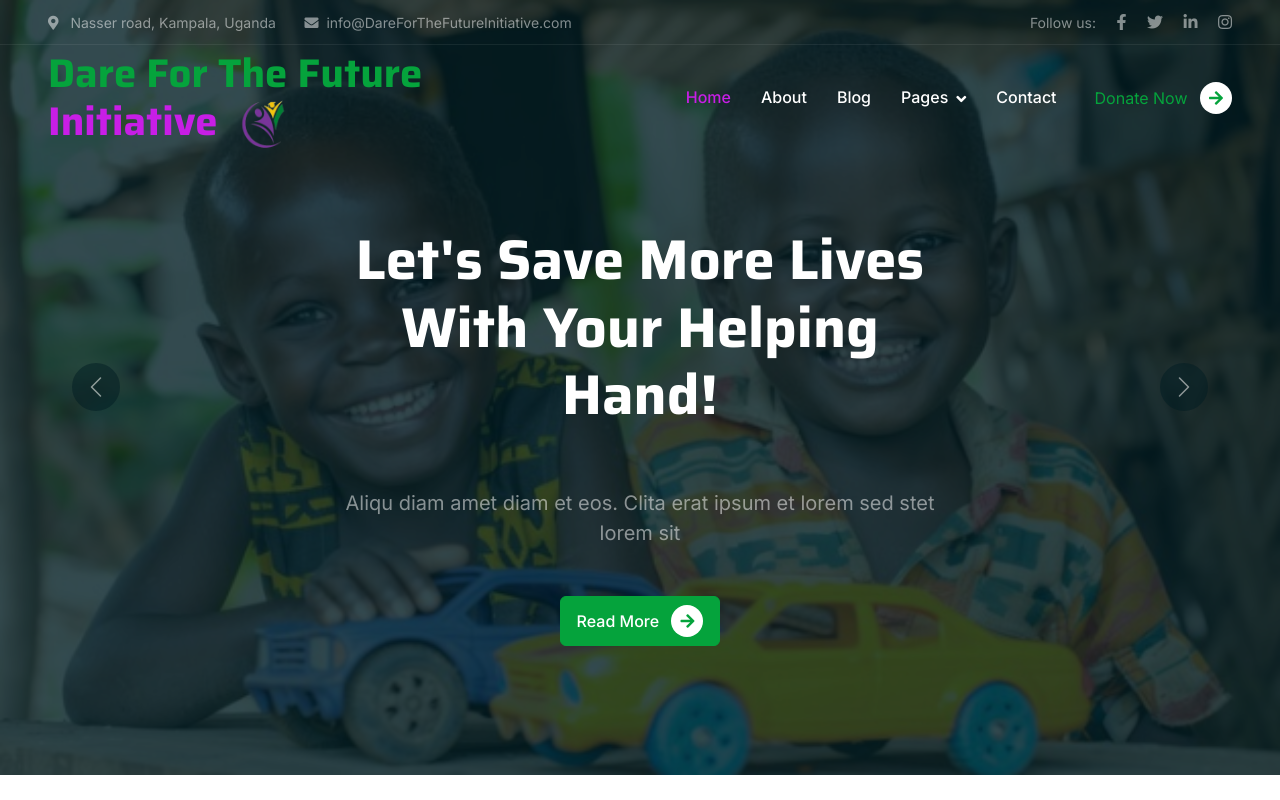
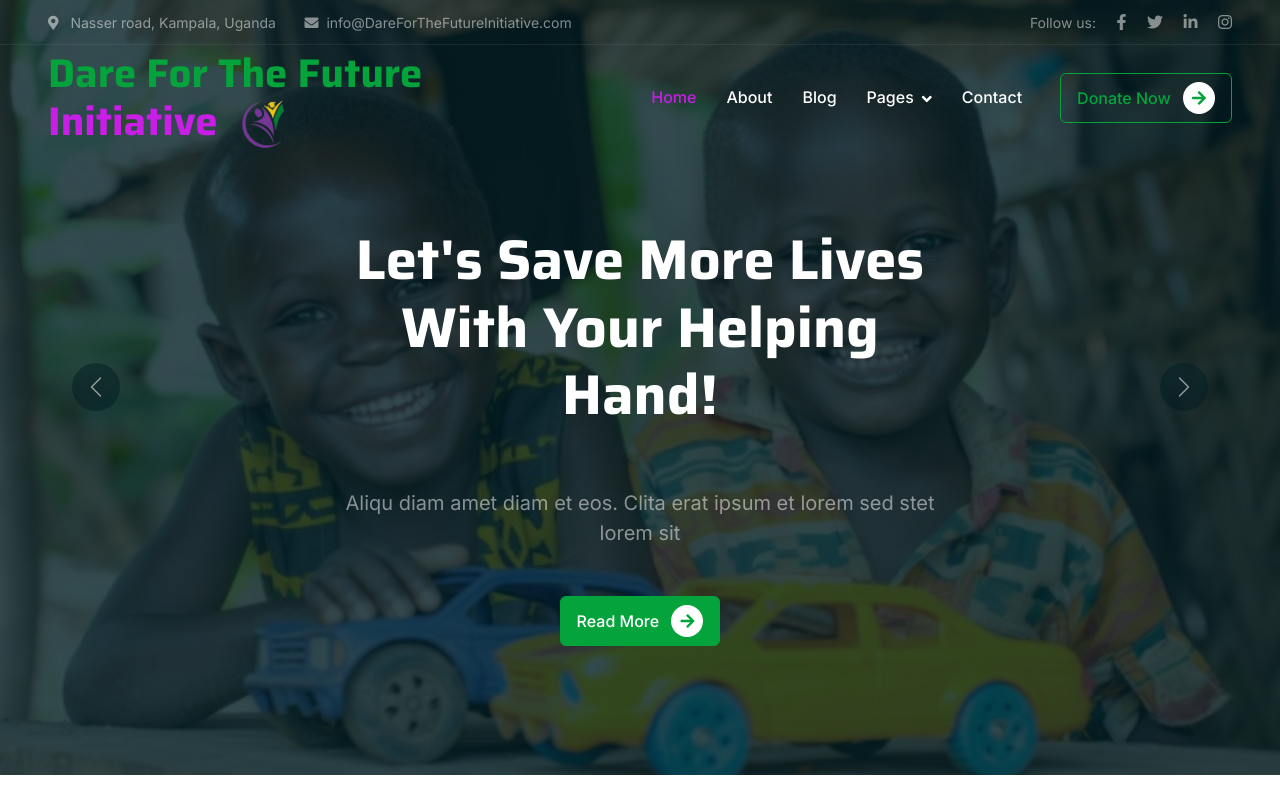
Before and after one commit to kiwanacollins/Dare4TheFutureInitiative, a plain HTML site: page index.html in a window 1280 px wide. Shown: the top 800 px of the page. Drawn offline with nearby package versions, Linux system fonts and the light colour scheme.

Commit message:
btn fixed

```diff
--- a/index.html
+++ b/index.html
@@ -96,7 +96,7 @@
                     <a href="contact.html" class="nav-item nav-link">Contact</a>
                 </div>
                 <div class="d-none d-lg-flex ms-2">
-                    <a class="gallery" href="">
+                    <a class="btn btn-outline-primary py-2 px-3" href="">
                         Donate Now
                         <div class="d-inline-flex btn-sm-square bg-white text-primary rounded-circle ms-2">
                             <i class="fa fa-arrow-right"></i>
```
